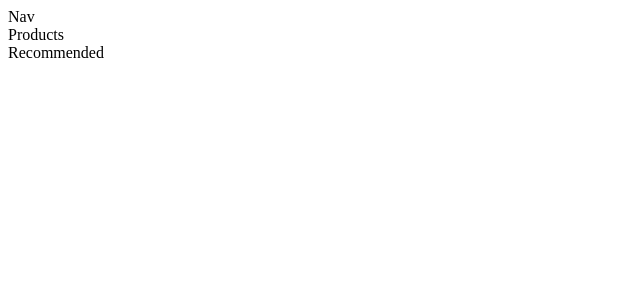
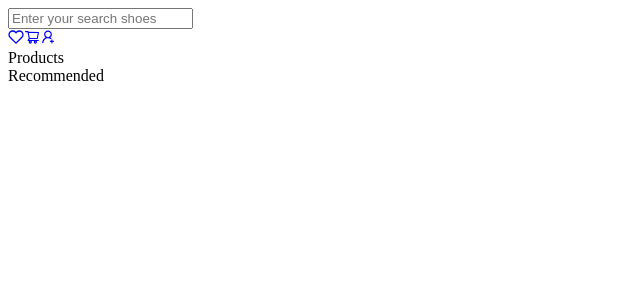
Before and after one commit to hafsa-aarifeen/E-Commerce-with-Advance-Filtering-React, a React (Create React App) app: page / in a window 1280 px wide. Shown: the top 300 px of the page, without its empty margins (0-640 px from the left). Built offline with nearby package versions, Linux system fonts and the light colour scheme.

Commit message:
react icons installed

```diff
--- a/package.json
+++ b/package.json
@@ -8,6 +8,7 @@
     "@testing-library/user-event": "^13.5.0",
     "react": "^18.2.0",
     "react-dom": "^18.2.0",
+    "react-icons": "^4.10.1",
     "react-scripts": "5.0.1",
     "web-vitals": "^2.1.4"
   },
--- a/src/Navigation/Nav.js
+++ b/src/Navigation/Nav.js
@@ -1,10 +1,35 @@
+import {FiHeart} from 'react-icons/fi';
+import { AiOutlineShoppingCart, AiOutlineUserAdd } from "react-icons/ai";
+
 import React from 'react'
 import "./Nav.css";
 
 function Nav() {
-  return (
-    <div>Nav</div>
-  )
+  return <nav>
+    <div className=".nav-container">
+      <input
+      type='text'
+      className='search-input'
+      placeholder='Enter your search shoes'
+      />
+    </div>
+
+    <div className='profile-container'>
+      <a href='#'>
+        <FiHeart className='nav-icons' />
+      </a>
+
+      <a href='#'>
+        <AiOutlineShoppingCart className='nav-icons' />
+      </a>
+
+      <a href='#'>
+        <AiOutlineUserAdd className='nav-icons' />
+      </a>
+
+    </div>
+
+  </nav>
 }
 
 export default Nav
```
Also changed, not shown: 1 other file (tests, documents, lock files or other folders).
